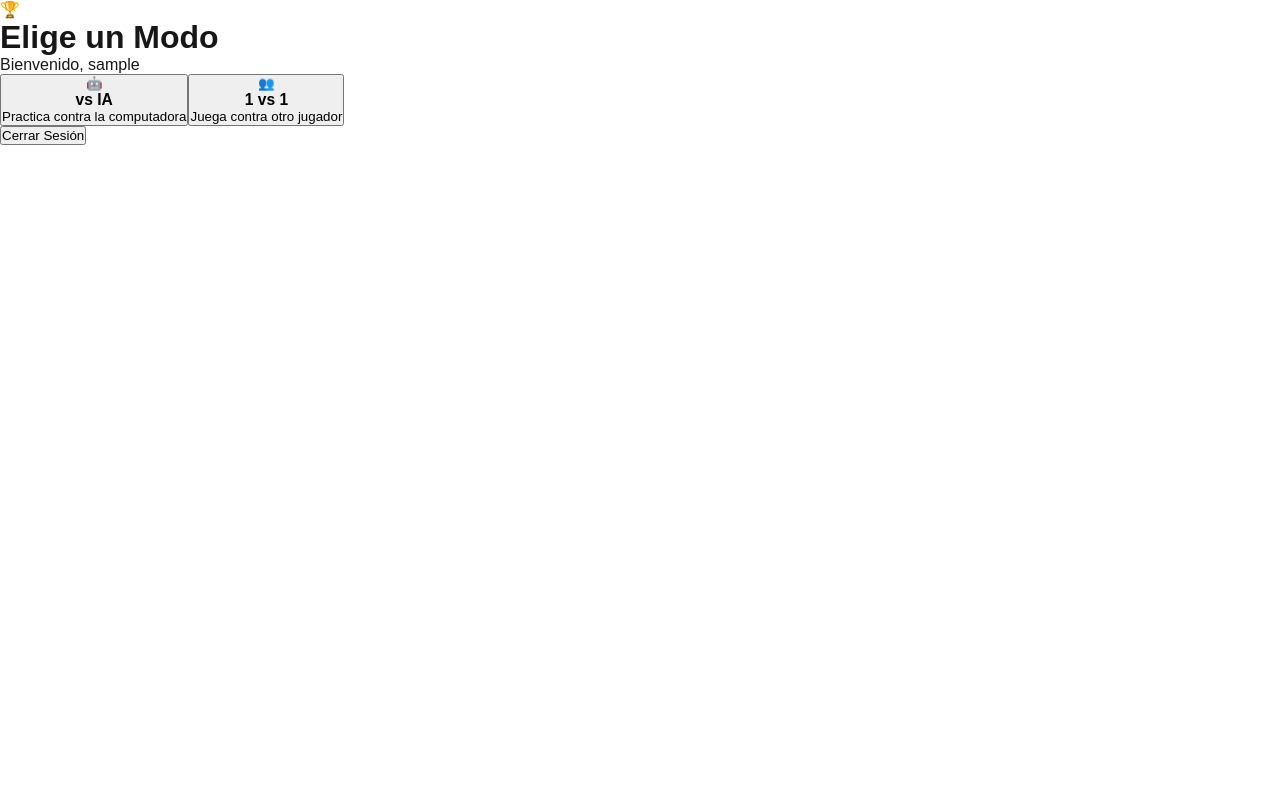
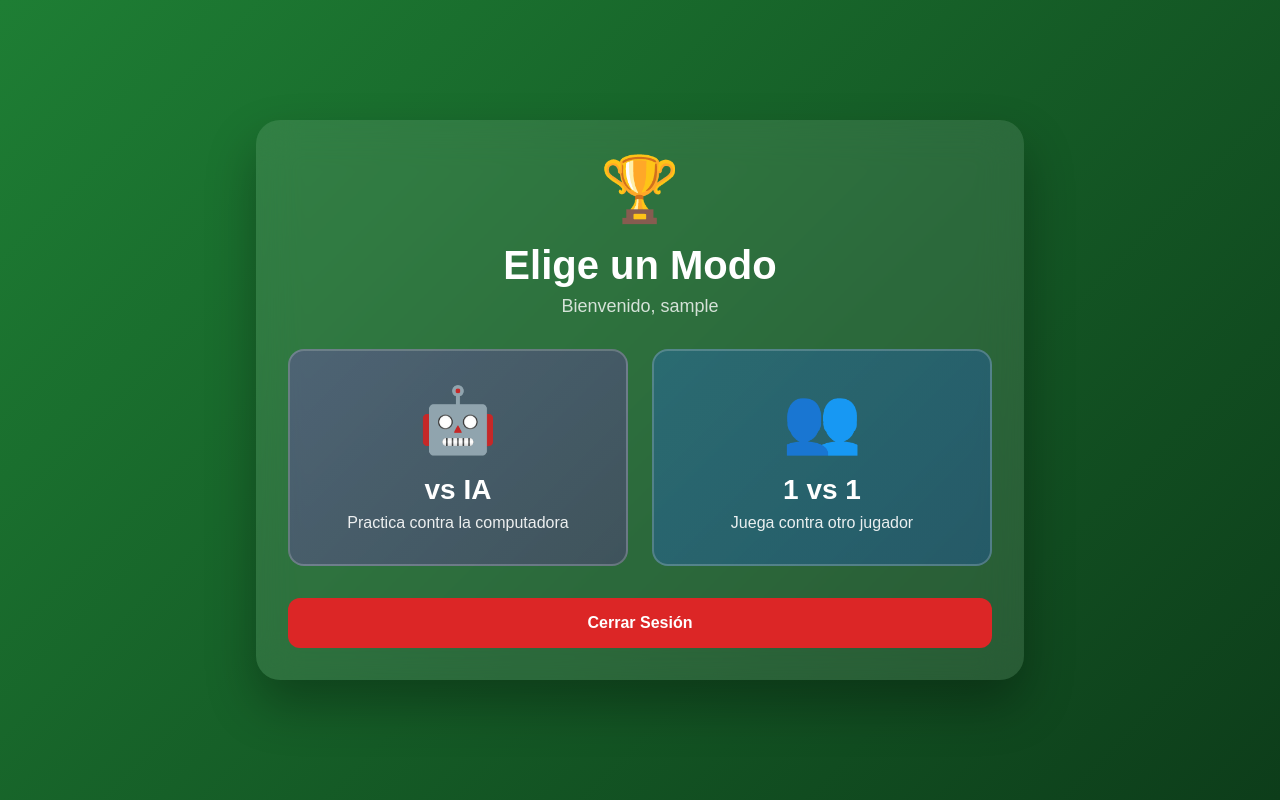
Before and after one commit to PioIX/PioIX-2025_Grupo-N-18-Proyecto, a Next.js app in the folder proyecto18/front/: page /Truco in a window 1280 px wide. Built offline with nearby package versions, Linux system fonts and the light colour scheme; sample sign-in values are in the browser's storage.

Commit message:
movi truco y componentes

```diff
--- a/proyecto18/front/src/app/Truco/TrucoGame.js
+++ b/proyecto18/front/src/app/Truco/TrucoGame.js
@@ -3,8 +3,8 @@
 
 import { useEffect, useState } from 'react';
 import { io } from 'socket.io-client';
-import Card from '../../components/Card';
-import TrucoActions from '../../components/TrucoActions';
+import Card from './components/Card';
+import TrucoActions from './components/TrucoActions';
 import styles from './TrucoGame.module.css';
 
 export default function TrucoGame() {
--- a/proyecto18/front/src/app/Truco/page.module.css
+++ b/proyecto18/front/src/app/Truco/page.module.css
@@ -0,0 +1,164 @@
+.container {
+  min-height: 100vh;
+  display: flex;
+  align-items: center;
+  justify-content: center;
+  padding: 1rem;
+  background: linear-gradient(135deg, #1e7e34 0%, #0d3d1a 100%);
+}
+
+.loading {
+  min-height: 100vh;
+  display: flex;
+  flex-direction: column;
+  align-items: center;
+  justify-content: center;
+  gap: 1rem;
+  background: linear-gradient(135deg, #1e7e34 0%, #0d3d1a 100%);
+  color: white;
+  font-size: 1.25rem;
+}
+
+.spinner {
+  width: 50px;
+  height: 50px;
+  border: 4px solid rgba(255, 255, 255, 0.3);
+  border-top-color: white;
+  border-radius: 50%;
+  animation: spin 1s linear infinite;
+}
+
+@keyframes spin {
+  to { transform: rotate(360deg); }
+}
+
+.selectorCard {
+  background: rgba(255, 255, 255, 0.1);
+  backdrop-filter: blur(20px);
+  border-radius: 1.5rem;
+  padding: 2rem;
+  max-width: 48rem;
+  width: 100%;
+  box-shadow: 0 25px 50px rgba(0, 0, 0, 0.3);
+}
+
+.header {
+  text-align: center;
+  margin-bottom: 2rem;
+}
+
+.trophy {
+  font-size: 4rem;
+  margin-bottom: 1rem;
+}
+
+.title {
+  font-size: 2.5rem;
+  font-weight: bold;
+  color: white;
+  margin-bottom: 0.5rem;
+}
+
+.welcome {
+  color: rgba(255, 255, 255, 0.8);
+  font-size: 1.125rem;
+}
+
+.modeGrid {
+  display: grid;
+  grid-template-columns: repeat(auto-fit, minmax(250px, 1fr));
+  gap: 1.5rem;
+  margin-bottom: 2rem;
+}
+
+.modeCard {
+  background: rgba(255, 255, 255, 0.1);
+  border: 2px solid rgba(255, 255, 255, 0.2);
+  border-radius: 1rem;
+  padding: 2rem;
+  cursor: pointer;
+  transition: all 0.3s ease;
+  text-align: center;
+  color: white;
+}
+
+.modeCard:hover {
+  transform: translateY(-8px) scale(1.05);
+  box-shadow: 0 20px 40px rgba(0, 0, 0, 0.4);
+}
+
+.modeIA {
+  background: linear-gradient(135deg, rgba(147, 51, 234, 0.3), rgba(107, 33, 168, 0.3));
+}
+
+.modeIA:hover {
+  background: linear-gradient(135deg, rgba(147, 51, 234, 0.5), rgba(107, 33, 168, 0.5));
+  border-color: rgba(147, 51, 234, 0.8);
+}
+
+.modeMultiplayer {
+  background: linear-gradient(135deg, rgba(37, 99, 235, 0.3), rgba(29, 78, 216, 0.3));
+}
+
+.modeMultiplayer:hover {
+  background: linear-gradient(135deg, rgba(37, 99, 235, 0.5), rgba(29, 78, 216, 0.5));
+  border-color: rgba(37, 99, 235, 0.8);
+}
+
+.modeIcon {
+  font-size: 4rem;
+  margin-bottom: 1rem;
+}
+
+.modeTitle {
+  font-size: 1.75rem;
+  font-weight: bold;
+  margin-bottom: 0.5rem;
+}
+
+.modeDesc {
+  color: rgba(255, 255, 255, 0.9);
+  font-size: 1rem;
+}
+
+.logoutBtn {
+  width: 100%;
+  padding: 1rem;
+  background: #dc2626;
+  border: none;
+  border-radius: 0.75rem;
+  color: white;
+  font-weight: 600;
+  font-size: 1rem;
+  cursor: pointer;
+  transition: all 0.3s ease;
+}
+
+.logoutBtn:hover {
+  background: #b91c1c;
+  transform: translateY(-2px);
+  box-shadow: 0 8px 20px rgba(220, 38, 38, 0.4);
+}
+
+/* Responsive */
+@media (max-width: 640px) {
+  .title {
+    font-size: 2rem;
+  }
+
+  .trophy {
+    font-size: 3rem;
+  }
+
+  .modeGrid {
+    grid-template-columns: 1fr;
+  }
+
+  .modeIcon {
+    font-size: 3rem;
+  }
+
+  .modeTitle {
+    font-size: 1.5rem;
+  }
+}
```
Also changed, not shown: proyecto18/front/src/app/Truco/components/Card.js (renamed from proyecto18/front/src/components/Card.js), proyecto18/front/src/app/Truco/components/Card.module.css (renamed from proyecto18/front/src/components/Card.module.css), proyecto18/front/src/app/Truco/components/TrucoActions.js (renamed from proyecto18/front/src/components/TrucoActions.js), proyecto18/front/src/app/Truco/components/TrucoActions.module.css (renamed from proyecto18/front/src/components/TrucoActions.module.css).
